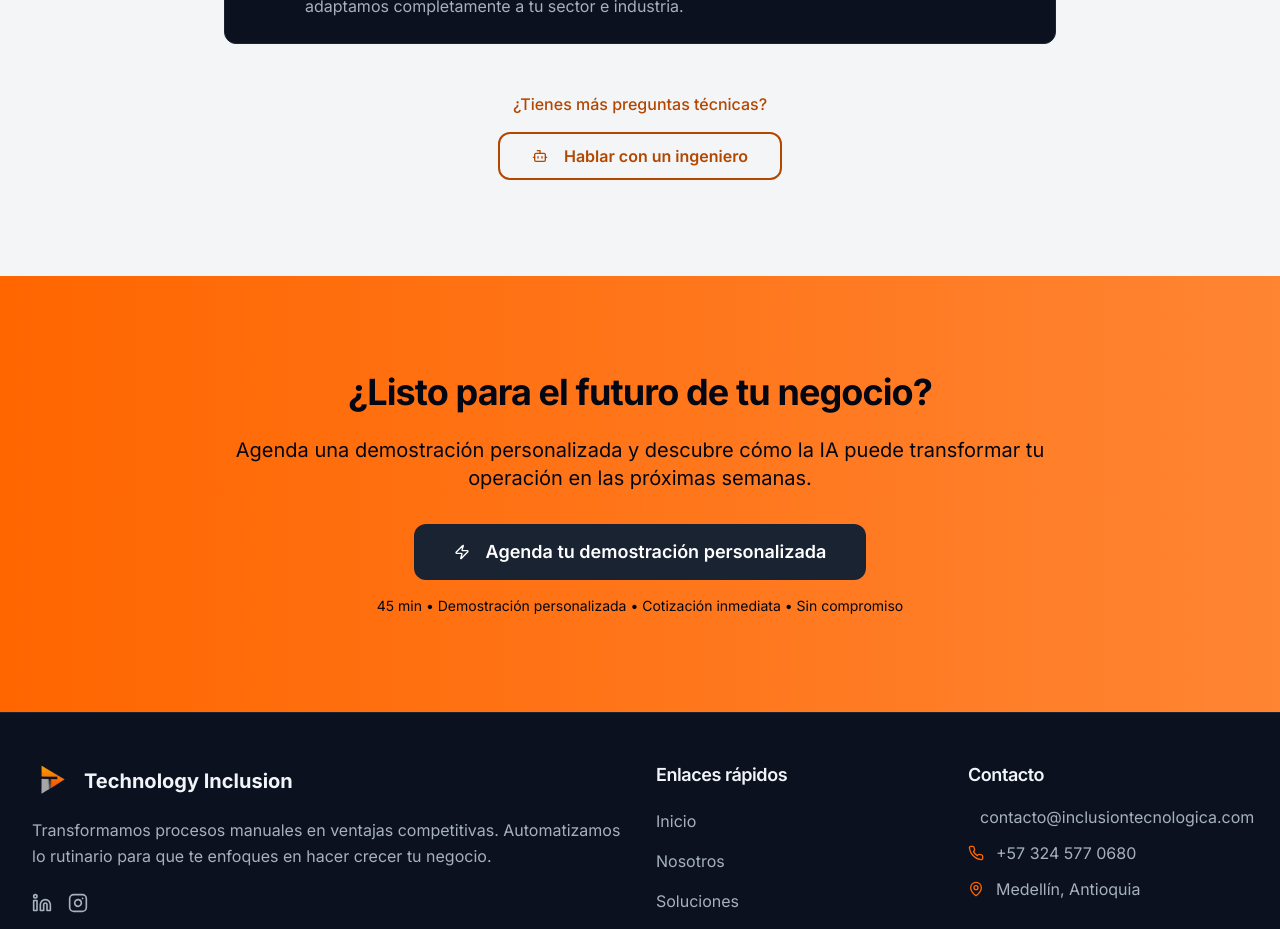
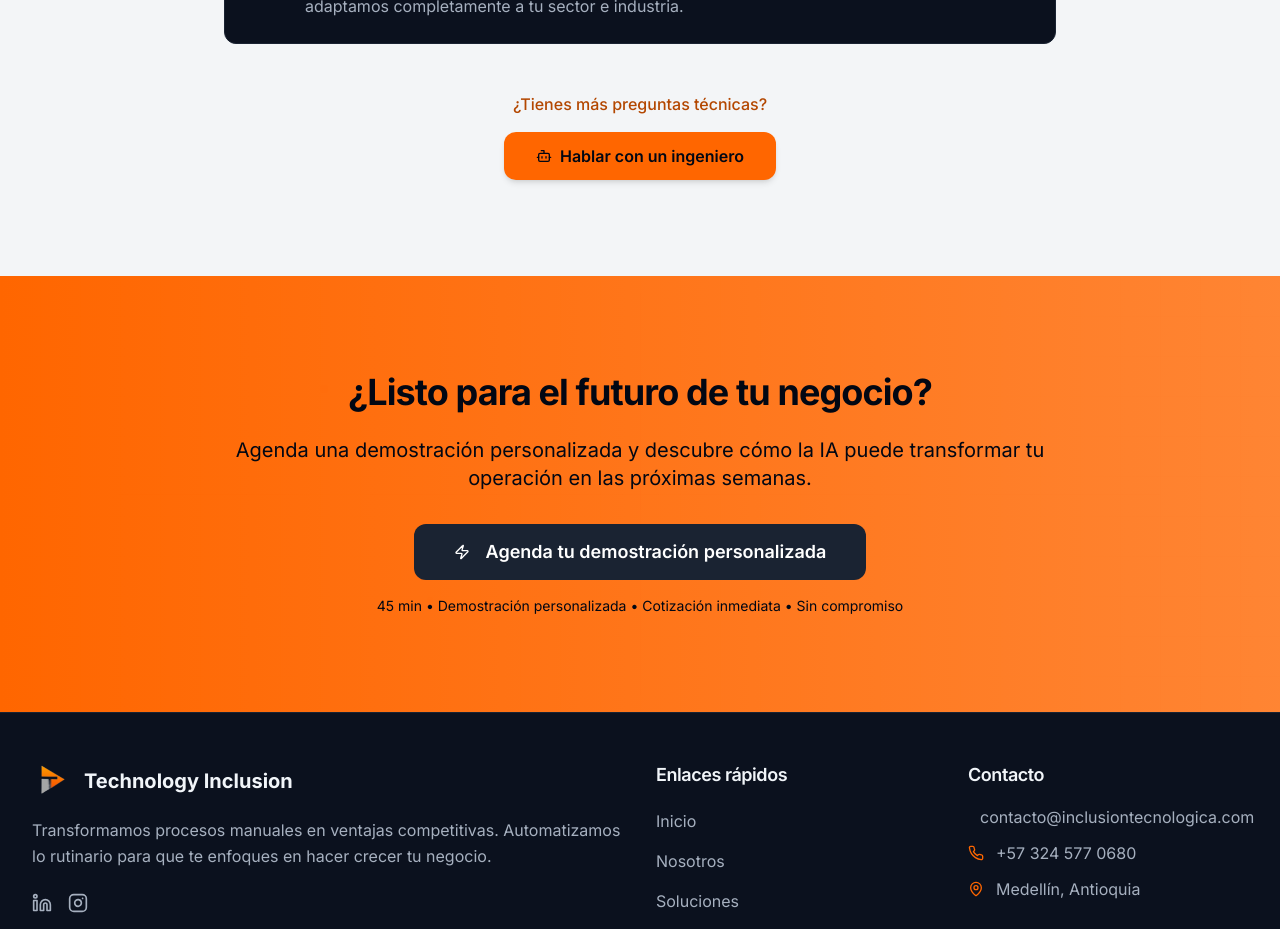
Before and after one commit to EstevenR/Technology-Inclusion, a React (Vite) app in the folder Technology Inclusion pagina/: page /precios in a window 1280 px wide. Shown: the part 4260-5189 px from the top of the page. Built offline with nearby package versions, Linux system fonts and the light colour scheme; no server answers.

Commit message:
Arregla boton transparente de Hablar con un ingeniero (deja de usar asChild)

```diff
--- a/Technology Inclusion pagina/src/pages/Pricing.tsx
+++ b/Technology Inclusion pagina/src/pages/Pricing.tsx
@@ -275,21 +275,15 @@ const Pricing = () => {
 
           <div className="text-center mt-12">
             <p className="mb-4 text-ti-orange-dark font-medium">¿Tienes más preguntas técnicas?</p>
-            <Button
-              variant="orange-outline"
-              size="lg"
-              className="hover-scale border-ti-orange-dark text-ti-orange-dark hover:bg-ti-orange-dark"
-              asChild
-            >
             <a
               href="https://wa.me/573245770680"
               target="_blank"
               rel="noopener noreferrer"
+              className="hover-scale inline-flex items-center justify-center gap-2 rounded-lg bg-ti-orange px-8 h-12 text-base font-semibold text-background shadow-md transition-all duration-300 hover:bg-ti-orange-light hover:shadow-lg"
             >
-                <Bot className="w-4 h-4 mr-2" aria-hidden="true" />
+              <Bot className="w-4 h-4" aria-hidden="true" />
               Hablar con un ingeniero
             </a>
-            </Button>
           </div>
         </div>
       </section>
```
Lines whose indentation alone changed are shown as unchanged.
